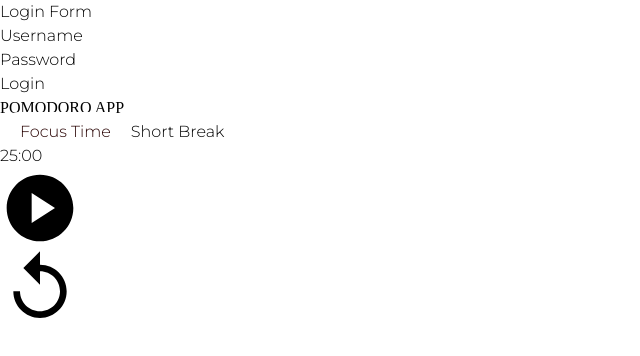
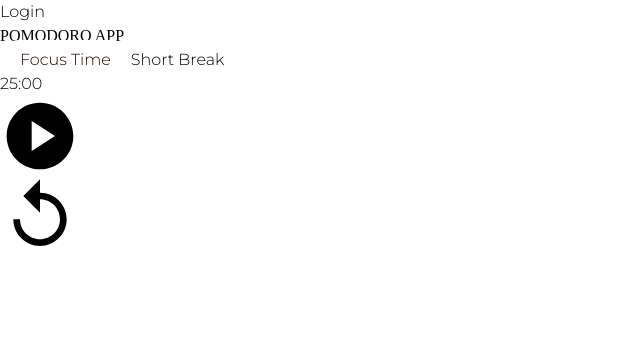
Before and after one commit to jayeshtele/pomodoro-app, a React app: page / in a window 1280 px wide. Shown: the top 356 px of the page, without its empty margins (0-640 px from the left). Built offline with nearby package versions, Linux system fonts and the light colour scheme; the HTML template or start-up script is replaced by a standard one; a web font is replaced by a local one.

Commit message:
Update App.jsx

```diff
--- a/src/App.jsx
+++ b/src/App.jsx
@@ -2,38 +2,14 @@ import React from "react";
 import { NavLink, Route, Routes } from "react-router-dom";
 import Focus from "./components/focus";
 import ShortBreak from "./components/ShortBreak";
+import Login from "./components/Login";
 
 export default function App() {
   return (
     <div className="app tr flex h-screen flex-col items-center justify-center bg-[#270000]">
-      <form className="absolute inset-0 flex items-center justify-center bg-black/80">
-        <div className="form-pomodoro flex flex-col items-center justify-center rounded-xl bg-white px-16 py-[3rem]">
-          <h1 className="mb-16 text-center text-2xl font-bold">Login Form</h1>
-          <div className="username">
-            <label htmlFor="username" className="inline-block w-[6rem] font-bold">
-              Username
-            </label>
-            <input
-              type="text"
-              className="rounded border border-black focus:outline-none"
-              id="username"
-            />
-          </div>
-          <div className="password">
-            <label htmlFor="username" className="mt-5 inline-block w-[6rem] font-bold">
-              Password
-            </label>
-            <input
-              type="text"
-              className="rounded border border-black focus:outline-none"
-              id="username"
-            />
-          </div>
-          <button className="mt-10 inline-block w-full rounded bg-green-800 py-2 font-bold text-white">
-            Login
-          </button>
-        </div>
-      </form>
+
+      <Login />
+
       <h1 className="heading mb-[5rem] text-6xl font-bold tracking-[1rem] text-[#F4EDDB]">
         POMODORO APP
       </h1>
```
